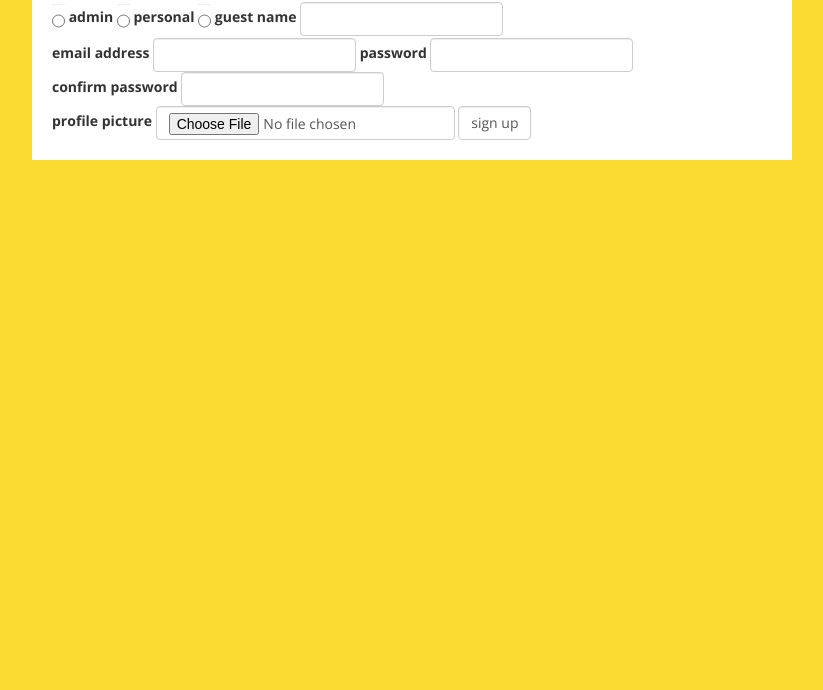
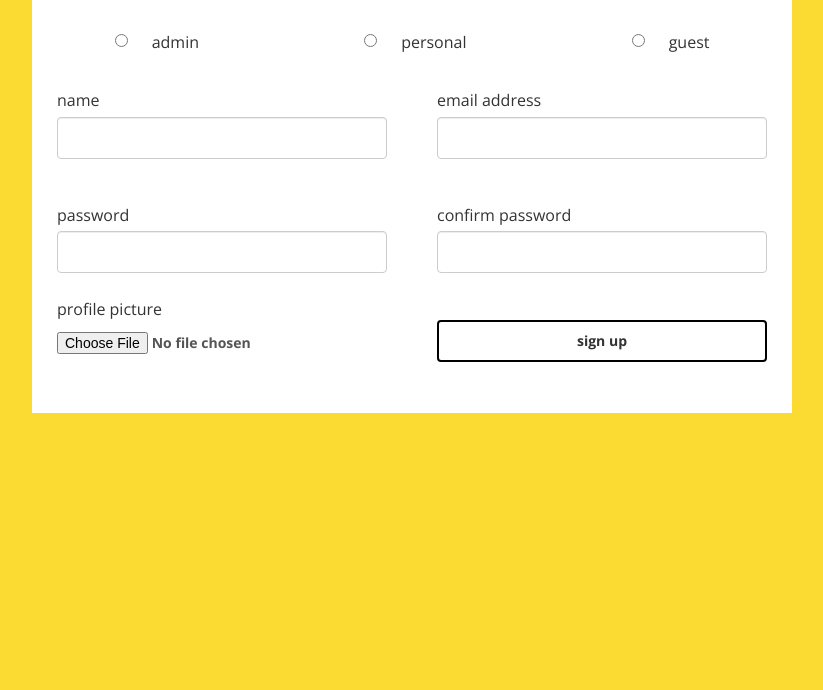
Before and after one commit to jennbowers/2.2-Assessment-profile-setup, a plain HTML site: page index.html in a window 1280 px wide. Shown: the part 110-800 px from the top of the page, without its empty margins (228-1051 px from the left). Drawn offline with nearby package versions, Linux system fonts and the light colour scheme.

Commit message:
finished Week 2 Day 2 Assessment

```diff
--- a/index.html
+++ b/index.html
@@ -10,19 +10,22 @@
   <div class="outer">
     <section>
       <h1>Sign up</h1>
-      <form class="form-inline" action="index.html" method="get">
+      <form class="form" action="index.html" method="get">
+        <div class="account-type-radio">
           <div class="form-group">
-          <input type="radio" id="admin" name="account-type" class="form-control">
-          <label for="admin">admin</label>
+            <input type="radio" name="inlineRadioOptions" id="inlineRadio1">
+            <label for="inlineRadio1" class="radio-inline">admin</label>
           </div>
           <div class="form-group">
-          <input type="radio" id="personal" name="account-type"  class="form-control">
-          <label for="personal">personal</label>
+            <input type="radio" id="personal" name="inlineRadioOptions" id="inlineRadio2">
+            <label for="inlineRadio2" class="radio-inline">personal</label>
           </div>
           <div class="form-group">
-          <input type="radio" id="guest" name="account-type" class="form-control">
-          <label for="guest">guest</label>
+            <input type="radio" name="inlineRadioOptions" id="inlineRadio1">
+            <label for="inlineRadio3" class="radio-inline">guest</label>
           </div>
+        </div>
+        <div class="account-info">
           <div class="form-group">
             <label for="name">name</label>
             <input type="text" id="name" name="name" class="form-control">
@@ -43,8 +46,7 @@
             <label for="picture">profile picture</label>
             <input type="file" id="picture" name="picture" class="form-control">
           </div>
-        <div class="form-group">
-          <button type="submit" class="form-control" name="submit">sign up</button>
+          <button type="submit" class="btn btn-default">sign up</button>
         </div>
       </form>
     </section>
--- a/styles/main.css
+++ b/styles/main.css
@@ -6,6 +6,8 @@ html {
 *, *:before, *:after {
   box-sizing: inherit;
   font-family: 'Open Sans', sans-serif;
+  font-size: 16px;
+  font-weight: 600;
 }
 
 body {
@@ -17,12 +19,83 @@ body {
   justify-content: center;
   align-items: flex-start;
   background-color: #FBDA31;
-  padding: 2rem;
+  padding-top: 32px;
+  padding-left: 2rem;
+  padding-right: 2rem;
+  padding-bottom: 2rem;
   min-height: 100vh;
 }
 
 section {
   max-width: 760px;
   background-color: #ffffff;
-  padding: 2rem 2rem;
+  padding-top: 37px;
+  padding-bottom: 30px;
 }
+
+h1 {
+  text-align: center;
+  font-size: 26px;
+  font-weight: 600;
+  padding: 0;
+  margin: 0;
+}
+
+label {
+  font-weight: 200;
+}
+
+.account-type-radio {
+  display: flex;
+  justify-content: space-around;
+  flex: 1 1 30%;
+  margin-top: 42px;
+  margin-bottom: 20px;
+}
+
+.account-info {
+  display: flex;
+  justify-content: space-around;
+  align-items: center;
+  flex-wrap: wrap;
+  /*flex: 1 0 80%;*/
+}
+
+#name {
+  width: 330px;
+  height: 42px;
+  margin-bottom: 30px;
+}
+
+#email {
+  width: 330px;
+  height: 42px;
+  margin-bottom: 30px;
+}
+
+#password {
+  width: 330px;
+  height: 42px;
+  margin-bottom: 10px;
+}
+
+#password-confirm {
+  width: 330px;
+  height: 42px;
+  margin-bottom: 10px;
+}
+
+#picture {
+  width: 330px;
+  height: 42px;
+  border: none;
+  box-shadow: none;
+  padding-left: 0;
+}
+
+.btn {
+  width: 330px;
+  height: 42px;
+  border: 2px solid #000000;
+  font-weight: 600;
+}
```
Lines whose indentation alone changed are shown as unchanged.
